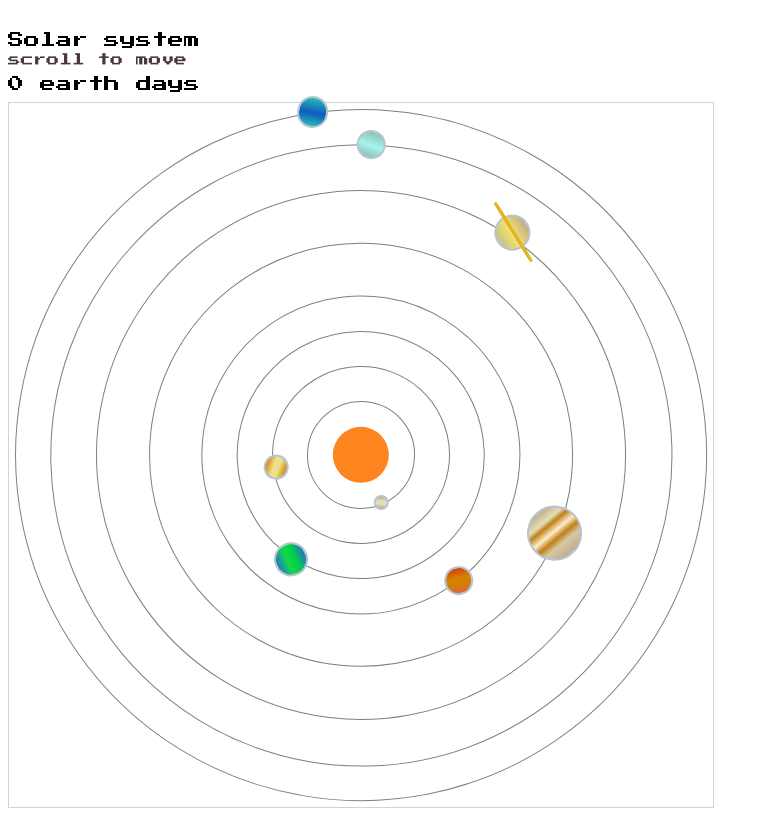
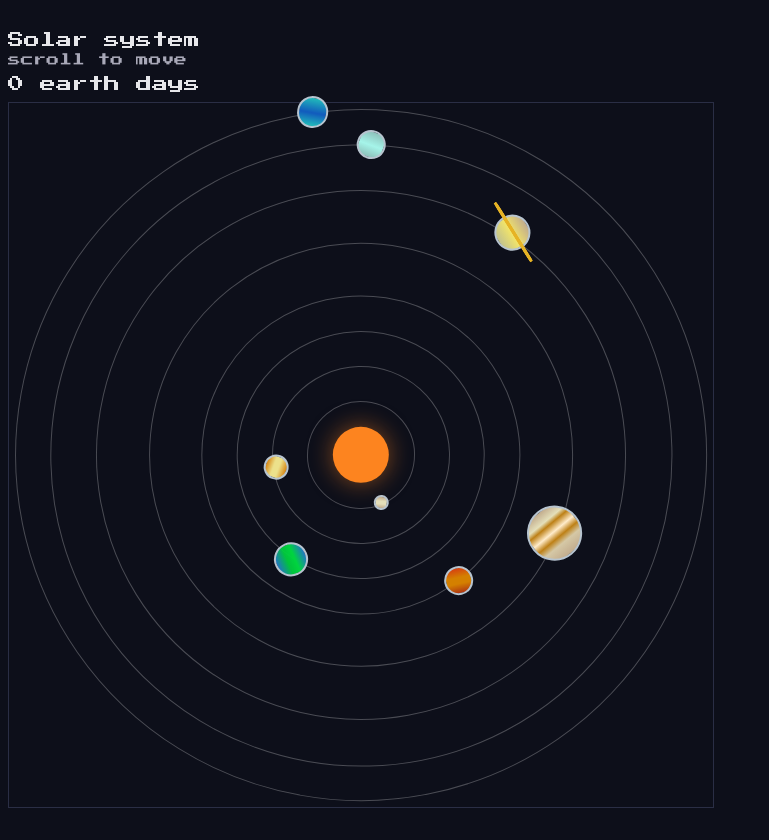
Before and after one commit to cezaryszymanski/solar-vue, a Vue app: page / in a window 1280 px wide. Shown: the top 840 px of the page, without its empty margins (0-769 px from the left). Built offline with nearby package versions, Linux system fonts and the light colour scheme.

Commit message:
Switch to dark mode
Dark navy background with light text, faint orbit lines, and a soft
glow on the sun; planet colors unchanged.

Co-Authored-By: Claude Opus 5.5 <noreply@anthropic.com>
Claude-Session: https://claude.ai/code/session_017jwyA6cb8RpdnzBaFTwTCE

```diff
--- a/src/assets/main.css
+++ b/src/assets/main.css
@@ -1,4 +1,11 @@
 @import url('https://fonts.googleapis.com/css2?family=Press+Start+2P&display=swap');
+:root {
+  color-scheme: dark;
+}
+body {
+  background: #0d0f1a;
+  color: #e6e6ea;
+}
 #app {
   max-width: 1280px;
   height: 100000px;
--- a/src/components/SolarSystem.vue
+++ b/src/components/SolarSystem.vue
@@ -83,7 +83,7 @@ const timePassed = computed(() => Math.round(y.value * 0.3) <= 365 ?
 .hint {
   margin: 5px 0;
   font-size: 0.8rem;
-  color: #483838;
+  color: #a9a9b8;
 }
 .system-count {
   margin: 10px 0;
@@ -95,12 +95,12 @@ const timePassed = computed(() => Math.round(y.value * 0.3) <= 365 ?
   position: relative;
   width: min(88vw, 88vh);
   height: min(88vw, 88vh);
-  border: 1px solid lightgray;
+  border: 1px solid #2a2e45;
 }
 .orbit {
   position: absolute;
   border-radius: 50%;
-  border: 1px solid rgba(0, 0, 0, 0.5);
+  border: 1px solid rgba(255, 255, 255, 0.25);
   top: 50%;
   left: 50%;
   transform: translateY(-50%) translateX(-50%);
@@ -114,6 +114,7 @@ const timePassed = computed(() => Math.round(y.value * 0.3) <= 365 ?
   height: 8%;
   border-radius: 50%;
   background: #FD841F;
+  box-shadow: 0 0 24px rgba(253, 132, 31, 0.5);
 }
 .planet {
   position: absolute;
@@ -124,7 +125,7 @@ const timePassed = computed(() => Math.round(y.value * 0.3) <= 365 ?
 .planet__label {
   position: absolute;
   font-size: 0.5rem;
-  color: #483838;
+  color: #a9a9b8;
 
 }
 .planet--mercury {
```
